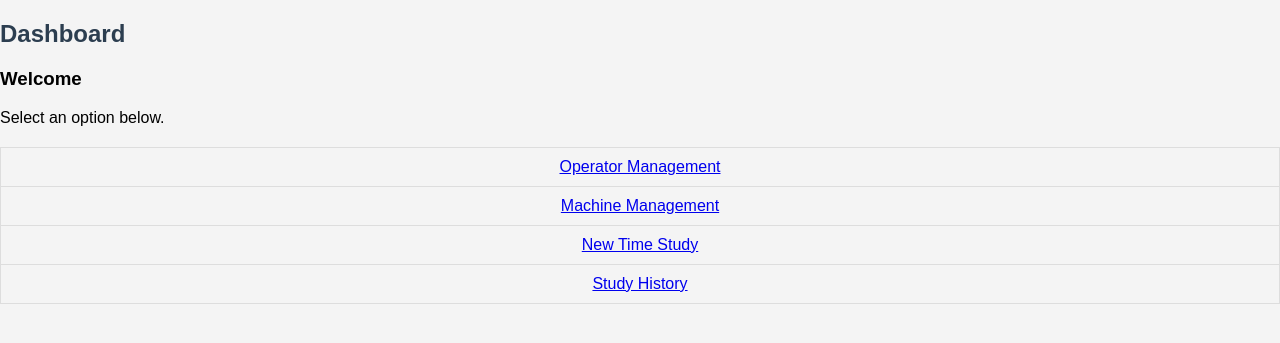
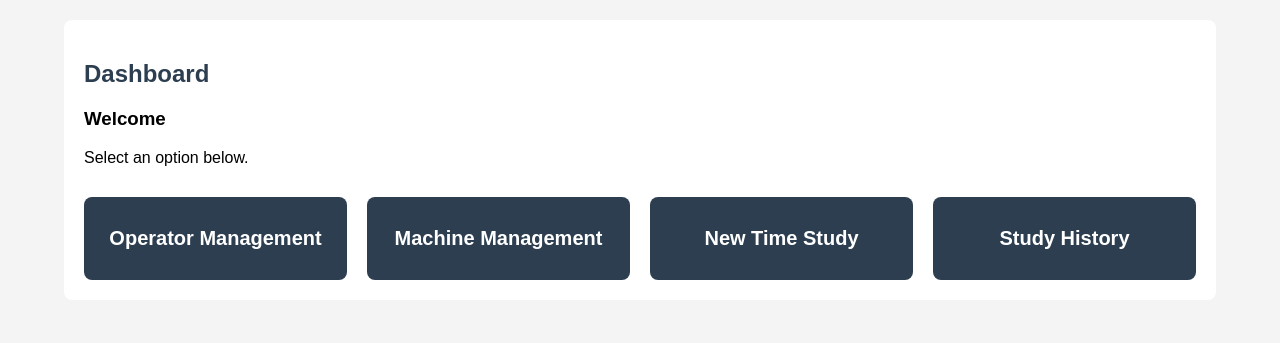
Before and after one commit to NandhuT17/ie-toolkit, a Django app: template base/templates/base/dashboard.html in a window 1280 px wide. Shown: the part 125-468 px from the top of the page. Run offline with Django 3.2, Linux system fonts and the light colour scheme; the template is opened without the code that fills it, so the values that code supplies are empty.

Commit message:
responsive dashboard

```diff
--- a/base/templates/base/dashboard.html
+++ b/base/templates/base/dashboard.html
@@ -1,31 +1,24 @@
 {% extends 'base/base.html' %}
 {% block body %}
 
-<h2>Dashboard</h2>
-<h3>Welcome {{ request.user.username }}</h3>
-
-<p>Select an option below.</p>
-<table>
-    <tr>
-        <td>
-            <a href="{% url 'operators' %}"> Operator Management</a>
-        </td>
-    </tr>
-    <tr>
-        <td>
-            <a href="{% url 'machines' %}"> Machine Management</a>
-        </td>
-    </tr>
-    <tr>
-        <td>
-            <a href="{% url 'time_study' %}"> New Time Study</a>
-        </td>
-    </tr>
-    <tr>
-        <td>
-            <a href="{% url 'history' %}"> Study History</a>
-        </td>
-    </tr>
-</table>
+<div class="container">
+    <h2>Dashboard</h2>
+    <h3>Welcome {{ request.user.username }}</h3>
+    <p>Select an option below.</p>
+    <div class="dashboard">
+        <a href="{% url 'operators' %}" class="dashboard-card">
+            Operator Management
+        </a>
+        <a href="{% url 'machines' %}" class="dashboard-card">
+            Machine Management
+        </a>
+        <a href="{% url 'time_study' %}" class="dashboard-card">
+            New Time Study
+        </a>
+        <a href="{% url 'history' %}" class="dashboard-card">
+            Study History
+        </a>
+    </div>
+</div>
 
 {% endblock %}
--- a/base/templates/base/login.html
+++ b/base/templates/base/login.html
@@ -6,8 +6,8 @@
         <h2>Time Study System</h2>
         <form method="POST">
             {% csrf_token %}
-            <label>Username</label><br>
-            <input type="text" name="username" required><br><br>
+            <label>Email</label>
+            <input type="email" name="email" required><br><br>
             <label>Password</label><br>
             <input type="password" name="password" required><br><br>
             <button type="submit">Login</button><br><br>
--- a/static/base/style.css
+++ b/static/base/style.css
@@ -242,3 +242,40 @@ h2{
         padding:6px;
     }
 }
+
+/* Dashboard */
+
+.dashboard{
+    display:grid;
+    grid-template-columns:repeat(auto-fit, minmax(250px, 1fr));
+    gap:20px;
+    margin-top:30px;
+}
+
+.dashboard-card{
+    background:#2c3e50;
+    color:white;
+    text-decoration:none;
+    text-align:center;
+    padding:30px 20px;
+    border-radius:8px;
+    font-size:20px;
+    font-weight:bold;
+    transition:0.3s;
+}
+
+.dashboard-card:hover{
+    background:#1abc9c;
+}
+
+@media (max-width:768px){
+
+    .dashboard{
+        grid-template-columns:1fr;
+    }
+
+    .dashboard-card{
+        font-size:18px;
+        padding:20px;
+    }
+}
```
Also changed, not shown: base/views.py (+13 -10 lines).
